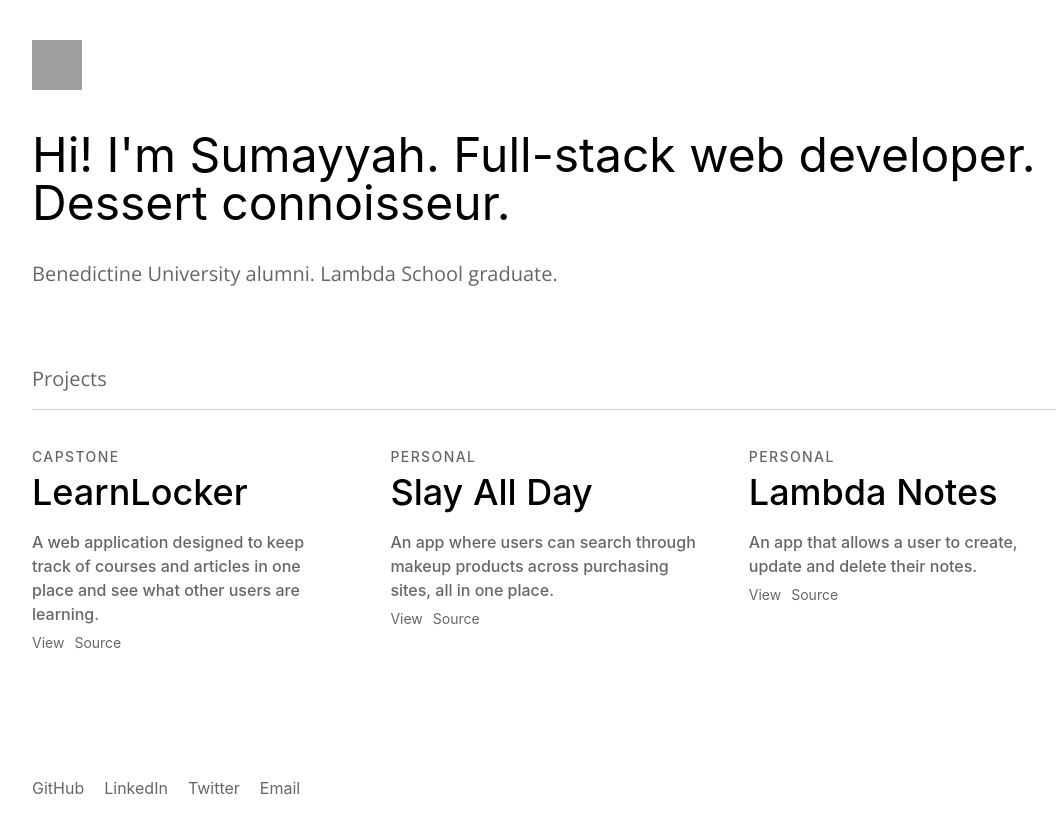
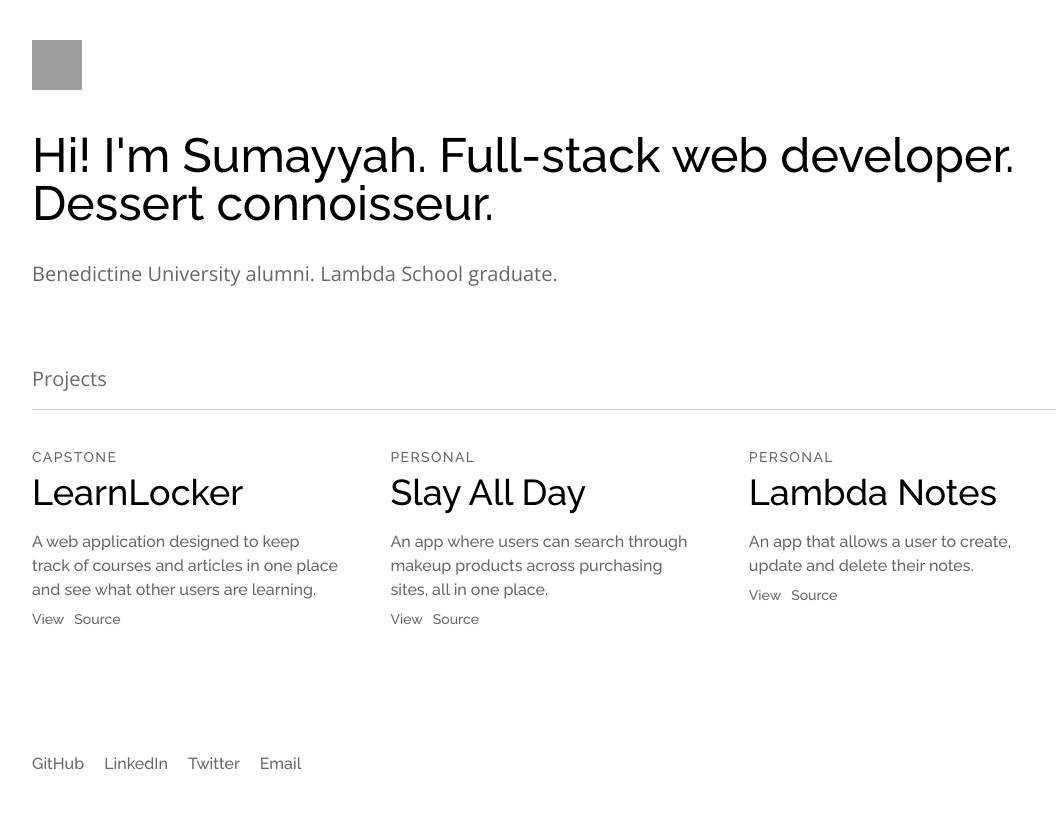
Before and after one commit to sumi419/portfolio, a React (Create React App) app: page / in a window 1280 px wide. Shown: the top 832 px of the page, without its empty margins (96-1159 px from the left). Built offline with nearby package versions, Linux system fonts and the light colour scheme; grey boxes are pictures that could not be loaded.

Commit message:
💎 Update global font style to Raleway

```diff
--- a/src/styles/index.css
+++ b/src/styles/index.css
@@ -63,9 +63,11 @@
 
 html,
 body {
-  font-family: -apple-system, BlinkMacSystemFont, "Segoe UI", "Roboto", "Oxygen",
+  /* font-family: -apple-system, BlinkMacSystemFont, "Segoe UI", "Roboto", "Oxygen",
   "Ubuntu", "Cantarell", "Fira Sans", "Droid Sans", "Helvetica Neue",
-  sans-serif;
+  sans-serif; */
+  font-family: 'Raleway', sans-serif;
+  /* font-family: 'Lato', sans-serif; */
   font-size: 62.5%;
   -webkit-font-smoothing: antialiased;
 }
```
